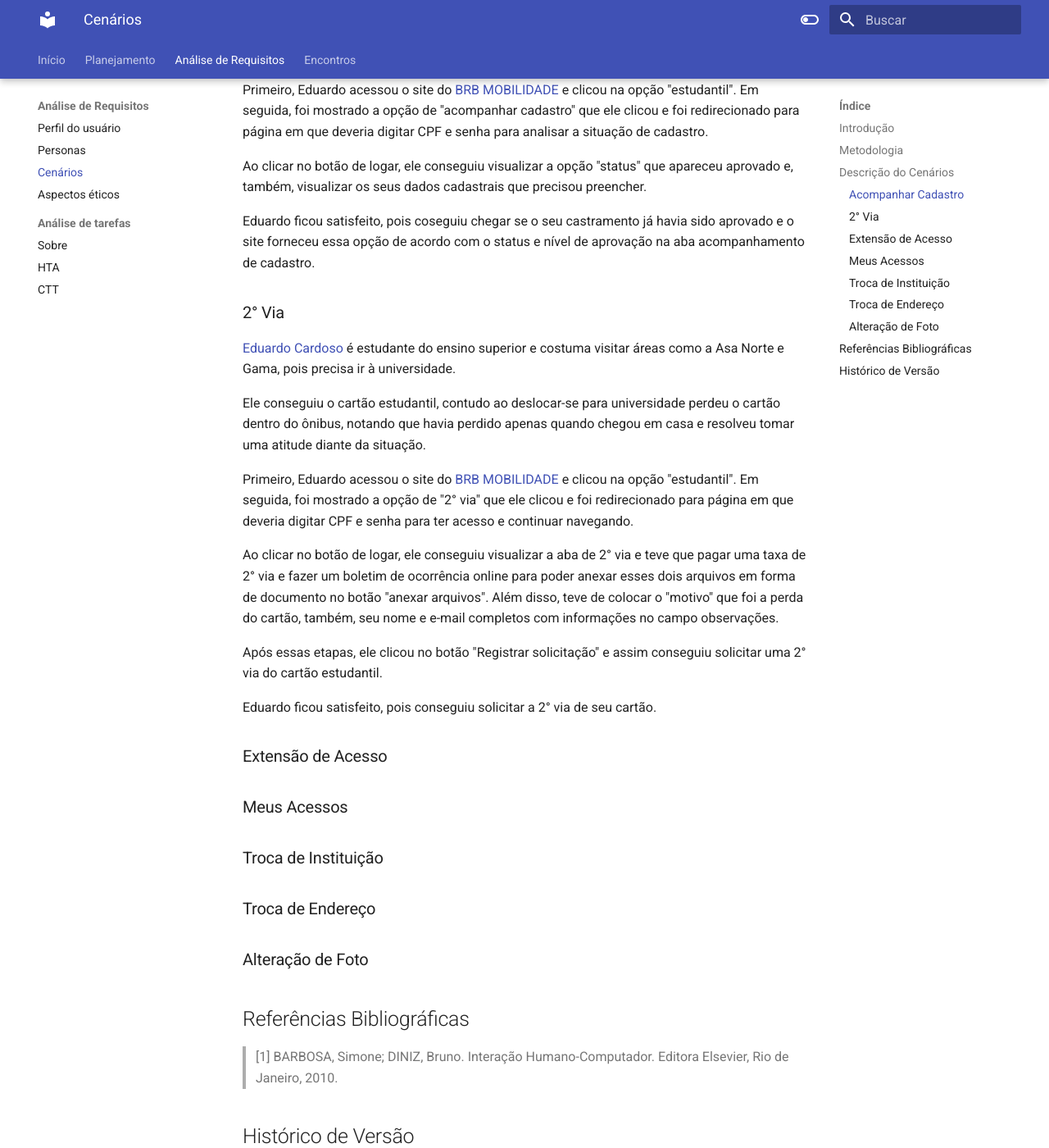
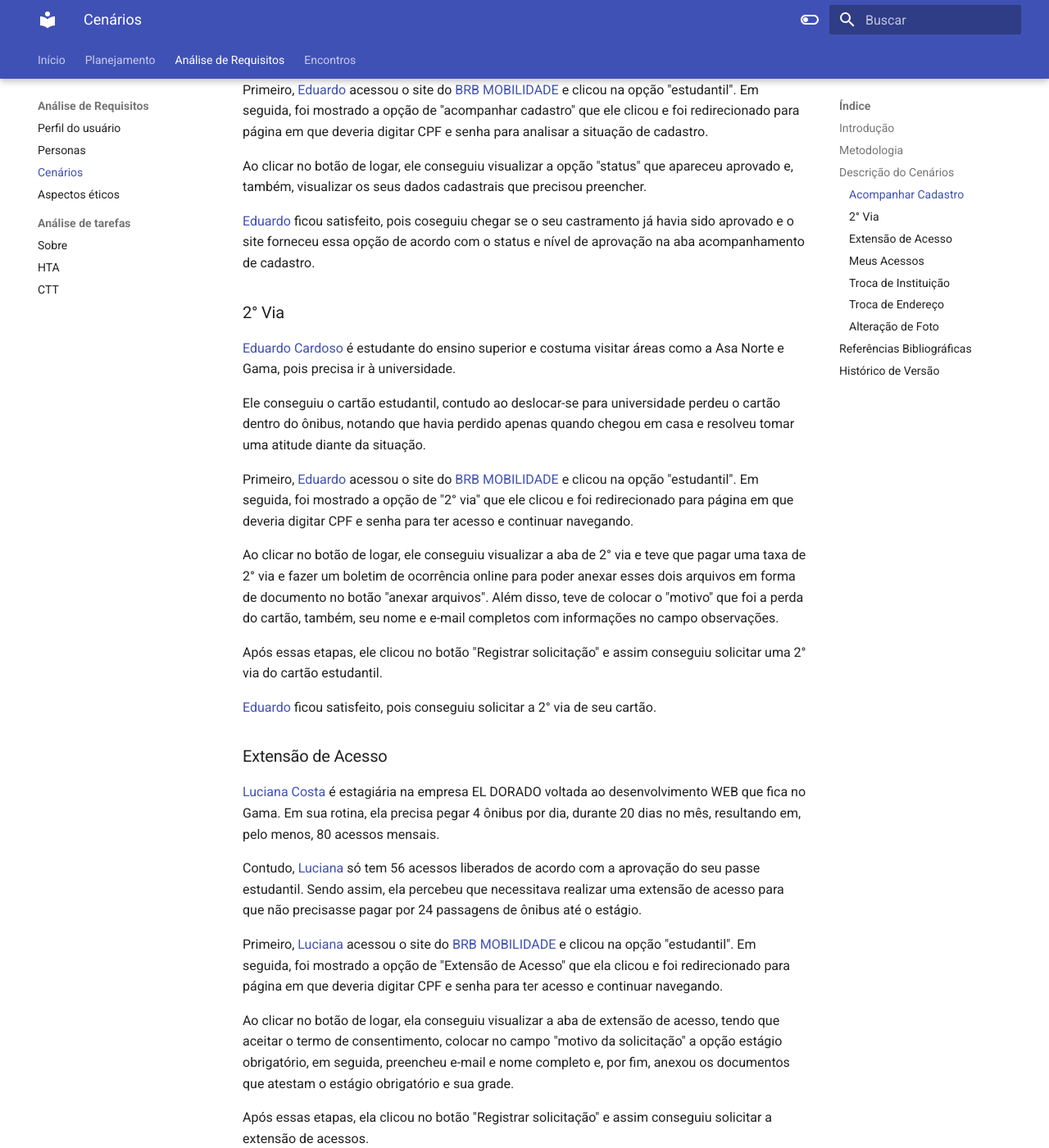
Before and after one commit to Interacao-Humano-Computador/2023.2--BRB-Mobilidade, an MkDocs documentation site: the page built from docs/analiseRequisitos/cenario.md, in a window 1280 px wide and 1400 px high, scrolled down 1310 px. Shown: the whole window at 82% size. Built offline with MkDocs 1.6.1 and Material for MkDocs 9.7.7, drawn with Linux system fonts in a browser that asks for light colours; some of the changed text lies outside the part shown.

Commit message:
Extensão de Acesso

```diff
--- a/docs/analiseRequisitos/cenario.md
+++ b/docs/analiseRequisitos/cenario.md
@@ -32,14 +32,14 @@ A metodologia utilizada neste artefato é a de Cenários de Interação, tomando
 
 [Eduardo Cardoso](https://interacao-humano-computador.github.io/2023.2--BRB-Mobilidade/analiseRequisitos/personas/#eduardo-cardoso) é estudante do ensino superior e costuma visitar áreas como a Asa Norte e Gama, pois precisa ir à universidade.
 
-Contudo, Eduardo não tinha o cadastro no brb mobilidade para utilizar o passe estudantil, logo precisaria acessar o site para realizar o cadastro e acompanhar o andamento. Preocupado com a situação, pois gastava muito dinheiro com passagens no transprote público, Eduardo resolve checar a situação.
+Contudo, [Eduardo](https://interacao-humano-computador.github.io/2023.2--BRB-Mobilidade/analiseRequisitos/personas/#eduardo-cardoso) não tinha o cadastro no brb mobilidade para utilizar o passe estudantil, logo precisaria acessar o site para realizar o cadastro e acompanhar o andamento. Preocupado com a situação, pois gastava muito dinheiro com passagens no transprote público, Eduardo resolve checar a situação.
 
-Primeiro, Eduardo acessou o site do <a href="https://mobilidade.brb.com.br">BRB MOBILIDADE</a> e clicou na opção "estudantil". Em seguida, foi mostrado a opção de "acompanhar cadastro" que ele clicou e foi redirecionado para página em que deveria  digitar CPF e senha para analisar a situação de cadastro.
+Primeiro, [Eduardo](https://interacao-humano-computador.github.io/2023.2--BRB-Mobilidade/analiseRequisitos/personas/#eduardo-cardoso) acessou o site do <a href="https://mobilidade.brb.com.br">BRB MOBILIDADE</a> e clicou na opção "estudantil". Em seguida, foi mostrado a opção de "acompanhar cadastro" que ele clicou e foi redirecionado para página em que deveria  digitar CPF e senha para analisar a situação de cadastro.
 
 Ao clicar no botão de logar, ele conseguiu visualizar a opção "status" que apareceu aprovado e, também, visualizar os seus dados cadastrais que precisou preencher.
 
 
-Eduardo ficou satisfeito, pois coseguiu chegar se o seu castramento já havia sido aprovado e o site forneceu essa opção de acordo com o status e nível de aprovação na aba acompanhamento de cadastro.
+[Eduardo](https://interacao-humano-computador.github.io/2023.2--BRB-Mobilidade/analiseRequisitos/personas/#eduardo-cardoso) ficou satisfeito, pois coseguiu chegar se o seu castramento já havia sido aprovado e o site forneceu essa opção de acordo com o status e nível de aprovação na aba acompanhamento de cadastro.
 
 ### 2° Via
 
@@ -47,16 +47,28 @@ Eduardo ficou satisfeito, pois coseguiu chegar se o seu castramento já havia si
 
 Ele conseguiu o cartão estudantil, contudo ao deslocar-se para universidade perdeu o cartão dentro do ônibus, notando que havia perdido apenas quando chegou em casa e resolveu tomar uma atitude diante da situação.
 
-Primeiro, Eduardo acessou o site do <a href="https://mobilidade.brb.com.br">BRB MOBILIDADE</a> e clicou na opção "estudantil". Em seguida, foi mostrado a opção de "2° via" que ele clicou e foi redirecionado para página em que deveria  digitar CPF e senha para ter acesso e continuar navegando.
+Primeiro, [Eduardo](https://interacao-humano-computador.github.io/2023.2--BRB-Mobilidade/analiseRequisitos/personas/#eduardo-cardoso) acessou o site do <a href="https://mobilidade.brb.com.br">BRB MOBILIDADE</a> e clicou na opção "estudantil". Em seguida, foi mostrado a opção de "2° via" que ele clicou e foi redirecionado para página em que deveria  digitar CPF e senha para ter acesso e continuar navegando.
 
 Ao clicar no botão de logar, ele conseguiu visualizar a aba de 2°  via e teve que pagar uma taxa de 2° via e fazer um boletim de ocorrência online para poder anexar esses dois arquivos em forma de documento no botão "anexar arquivos". Além disso, teve de colocar o "motivo" que foi a perda do cartão, também, seu nome e e-mail completos com informações no campo observações.
 
 Após essas etapas, ele clicou no botão "Registrar solicitação" e assim conseguiu solicitar uma 2° via do cartão estudantil.
 
-Eduardo ficou satisfeito, pois conseguiu solicitar a 2° via de seu cartão.
+[Eduardo](https://interacao-humano-computador.github.io/2023.2--BRB-Mobilidade/analiseRequisitos/personas/#eduardo-cardoso) ficou satisfeito, pois conseguiu solicitar a 2° via de seu cartão.
 
 
 ### Extensão de Acesso
+[Luciana Costa](https://interacao-humano-computador.github.io/2023.2--BRB-Mobilidade/analiseRequisitos/personas/#luciana-costa) é estagiária na empresa EL DORADO voltada ao desenvolvimento WEB que fica no Gama. Em sua rotina, ela precisa pegar 4 ônibus por dia, durante 20 dias no mês, resultando em, pelo menos, 80 acessos mensais.
+
+Contudo, [Luciana](https://interacao-humano-computador.github.io/2023.2--BRB-Mobilidade/analiseRequisitos/personas/#luciana-costa) só tem 56 acessos liberados de acordo com a aprovação do seu passe estudantil. Sendo assim, ela percebeu que necessitava realizar uma extensão de acesso para que não precisasse pagar por 24 passagens de ônibus até o estágio.
+
+Primeiro, [Luciana](https://interacao-humano-computador.github.io/2023.2--BRB-Mobilidade/analiseRequisitos/personas/#luciana-costa) acessou o site do <a href="https://mobilidade.brb.com.br">BRB MOBILIDADE</a> e clicou na opção "estudantil".  Em seguida, foi mostrado a opção de "Extensão de Acesso" que ela clicou e foi redirecionado para página em que deveria  digitar CPF e senha para ter acesso e continuar navegando.
+
+Ao clicar no botão de logar, ela conseguiu visualizar a aba de extensão de acesso, tendo que aceitar o termo de consentimento, colocar no campo "motivo da solicitação" a opção estágio obrigatório, em seguida, preencheu e-mail e nome completo e, por fim, anexou os documentos que atestam o estágio obrigatório e sua grade.
+
+Após essas etapas, ela clicou no botão "Registrar solicitação" e assim conseguiu solicitar a extensão de acessos.
+
+[Luciana](https://interacao-humano-computador.github.io/2023.2--BRB-Mobilidade/analiseRequisitos/personas/#luciana-costa) ficou satisfeita, pois conseguiu realizar o pedido da extensão de acessos.
+
 
 ### Meus Acessos
 
```
